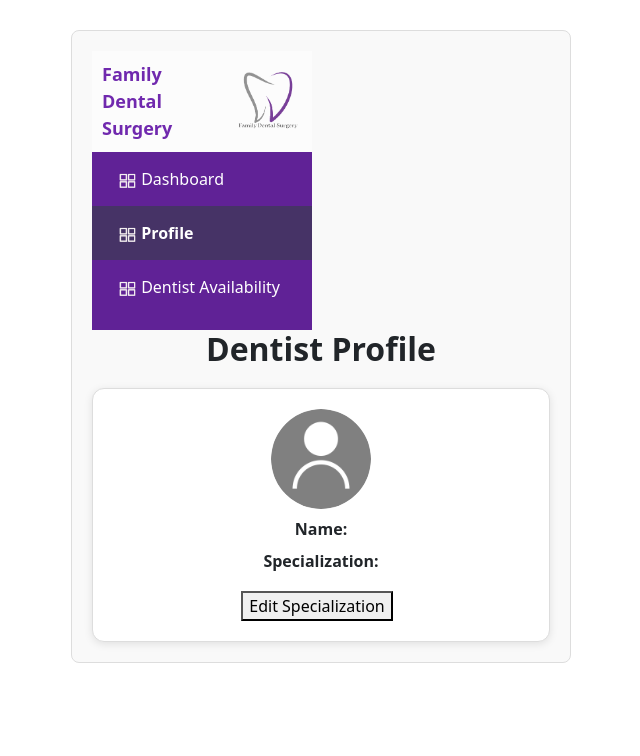
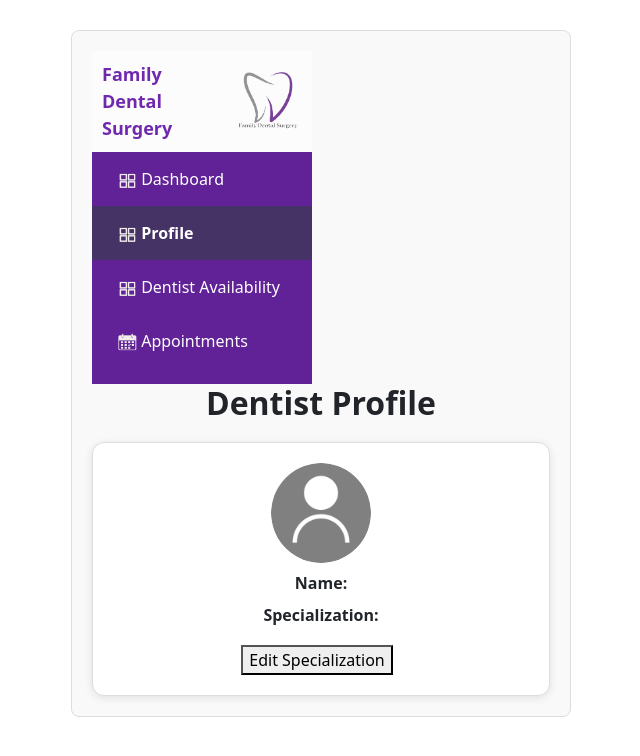
Before and after one commit to Kevi28JM/dental-management-system1, a Next.js app in the folder frontend/: page /DentistProfile in a window 1280 px wide. Shown: the top 756 px of the page, without its empty margins (319-959 px from the left). Built offline with nearby package versions, Linux system fonts and the light colour scheme.

Commit message:
update dentistsidebar

```diff
--- a/frontend/src/components/DentistSidebar.js
+++ b/frontend/src/components/DentistSidebar.js
@@ -32,15 +32,16 @@ const DentistSidebar = () => {
             <img src="/dashboard_icon.png" alt="dashboard icon" className="dashboard-logo"/>  Dentist Availability</Link>
           </li>
 
+           <li className={pathname === "/DentistViewAppointments" ? "active" : ""}>
+            <Link href="/DentistViewAppointments">
+            <img src="/appointment_icon.png" alt="appointment icon" className="appointment-logo"/>  Appointments</Link>
+          </li>
 
          {/*} <li className={pathname === "/patients" ? "active" : ""}>
             <Link href="/patient-register">
             <img src="/patient_icon.png" alt="patient icon" className="patient-logo"/>  Patient Register</Link>
           </li>
-          <li className={pathname === "/appointments" ? "active" : ""}>
-            <Link href="/appointments">
-            <img src="/appointment_icon.png" alt="appointment icon" className="appointment-logo"/>  Appointments</Link>
-          </li>
+
           <li className={pathname === "/inventory" ? "active" : ""}>
             <Link href="/inventory">
             <img src="/inventory_icon.png" alt="inventory icon" className="inventory-logo"/>  Inventory</Link>
```
